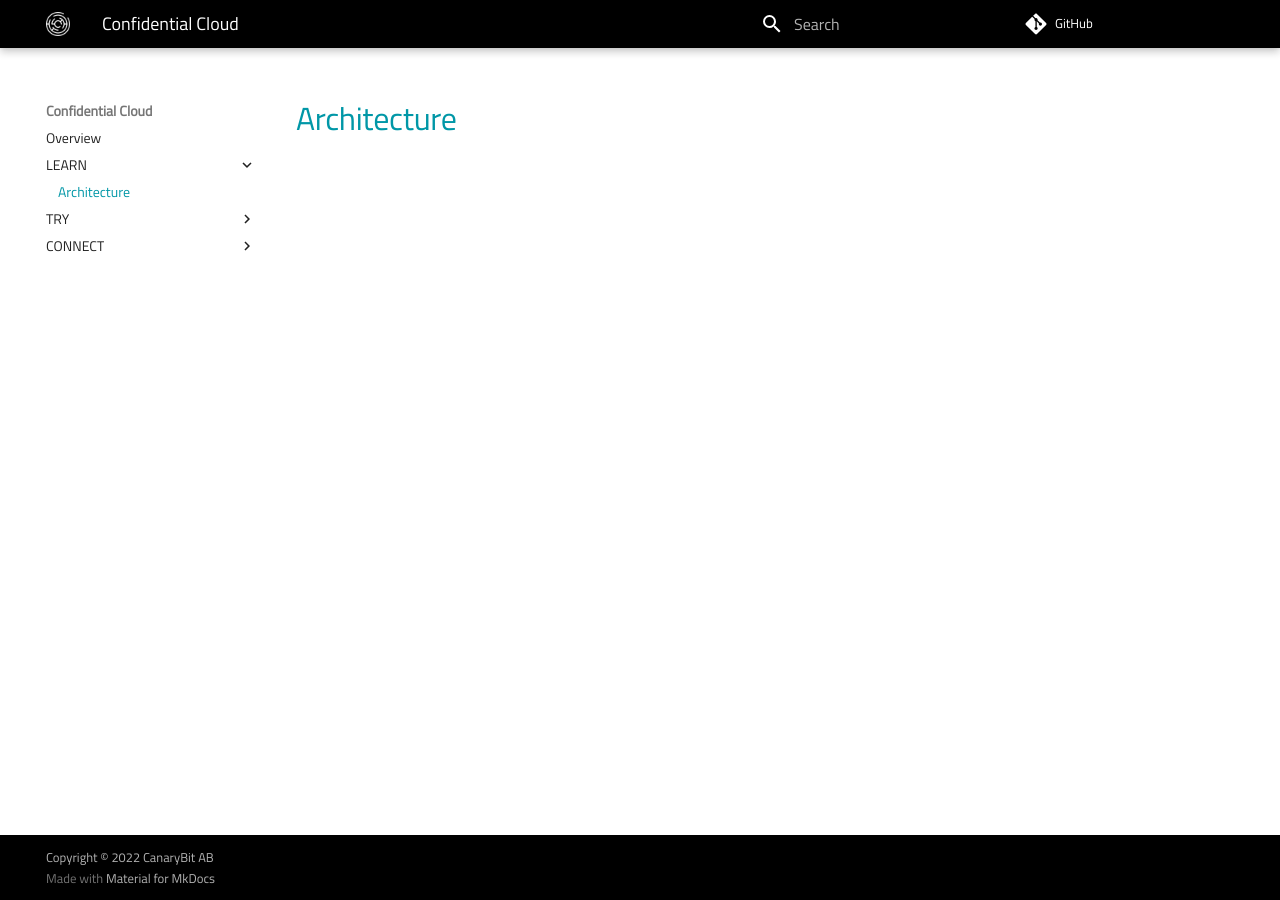
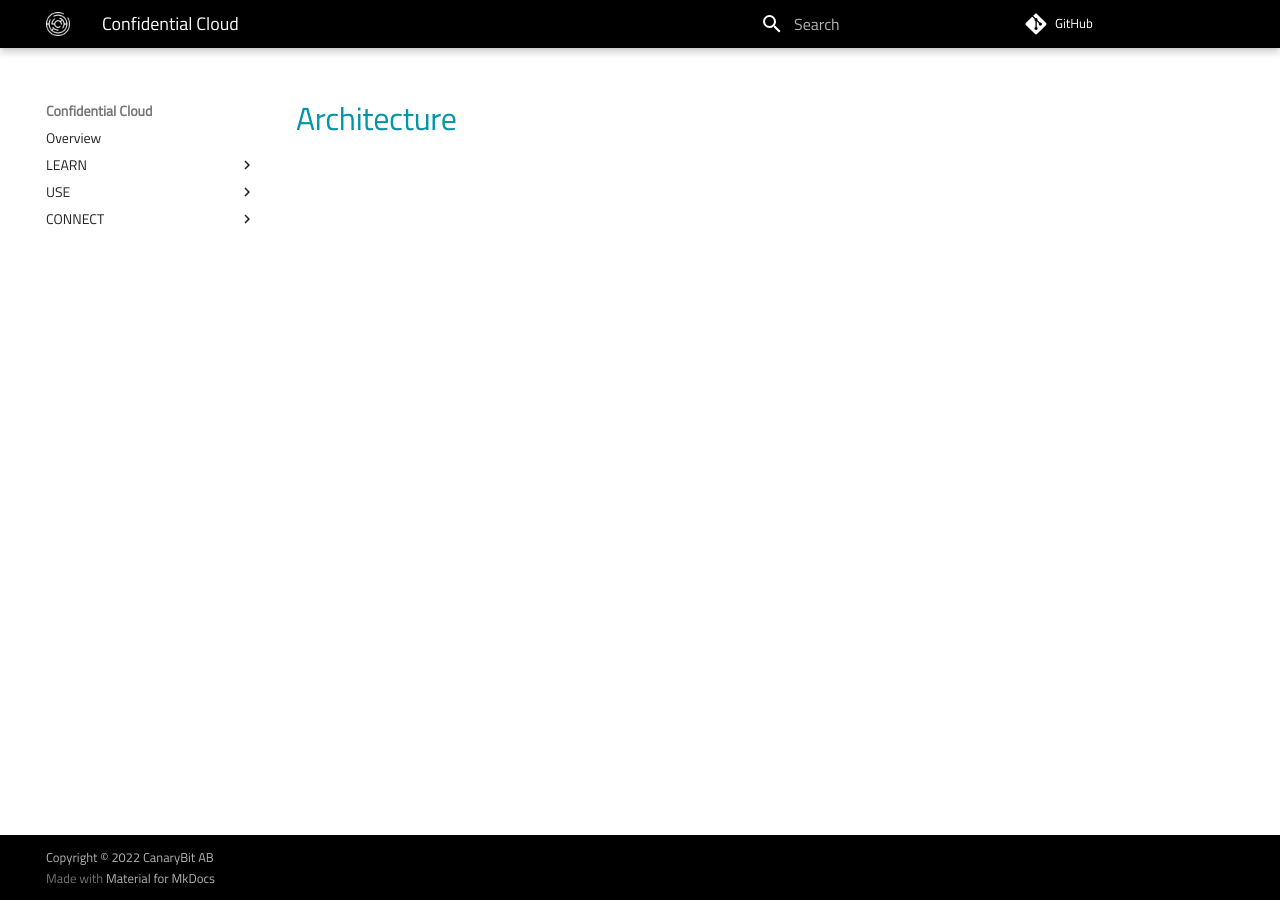
Before and after one commit to canarybit/cc-docs, an MkDocs documentation site: the page built from docs/architecture.md, in a window 1280 px wide. Built offline with MkDocs 1.6.1 and Material for MkDocs 9.7.7, drawn with Linux system fonts in a browser that asks for light colours.

Commit message:
Updates content

```diff
--- a/mkdocs.yml
+++ b/mkdocs.yml
@@ -31,10 +31,9 @@
 nav:
   - 'Overview': 'index.md'
   - LEARN:
-    - 'Architecture': 'architecture.md'
-  - TRY:
+    - 'X.509 Certificate': x509_cert.md
+  - USE:
     - 'Login / Signup ⧉': 'http://confidentialcloud.io'
-    - 'X.509 Certificate': x509_cert.md
   - CONNECT:
     - 'Book a Demo ⧉': 'https://www.canarybit.eu/book-a-demo/'
     - 'Support ⧉': 'https://canarybit.eu'
```
